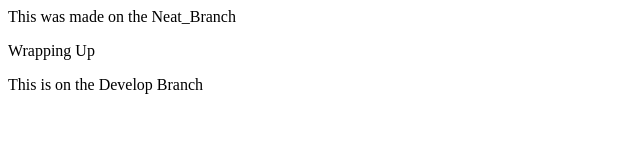
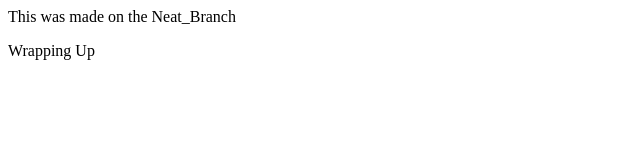
Before and after one commit to mashaabmunaf/gitcollaboration, a plain HTML site: page index.html in a window 1280 px wide. Shown: the whole page, without its empty margins (0-640 px from the left). Drawn offline with Linux system fonts and the light colour scheme.

Commit message:
fixed so no conflicts yet

```diff
--- a/index.html
+++ b/index.html
@@ -11,7 +11,6 @@
 
     <p>This was made on the Neat_Branch</p>
     <p>Wrapping Up</p>
-    <p>This is on the Develop Branch</p>
 
 </body>
 
```
